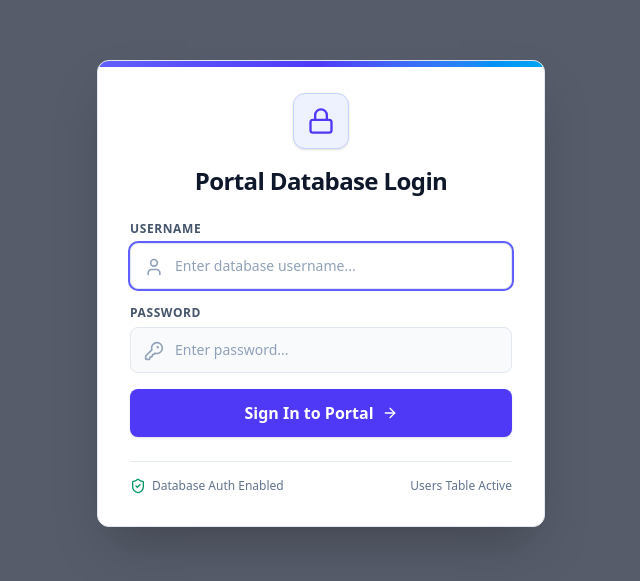
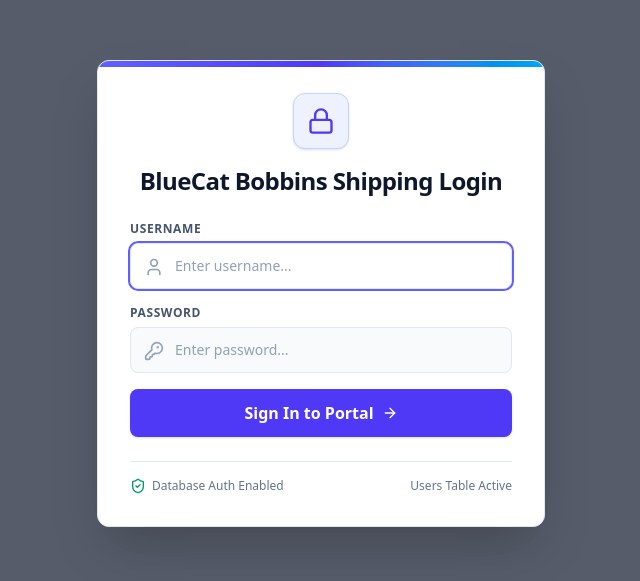
Before and after one commit to kg4iae/BlueCatShipping3, a React (Vite) app: page / in a window 1280 px wide. Shown: the part 107-688 px from the top of the page, without its empty margins (319-959 px from the left). Built offline with nearby package versions, Linux system fonts and the light colour scheme; no server answers.

Commit message:
feat(ui): update login modal branding
Rename portal title and simplify placeholder text to improve user clarity.

```diff
--- a/src/components/LoginModal.tsx
+++ b/src/components/LoginModal.tsx
@@ -46,7 +46,7 @@
           <div className="w-14 h-14 bg-indigo-50 border border-indigo-200 rounded-xl flex items-center justify-center text-indigo-600 mb-4 shadow-sm">
             <Lock className="w-7 h-7" />
           </div>
-          <h2 className="text-2xl font-bold text-slate-900 tracking-tight">Portal Database Login</h2>
+          <h2 className="text-2xl font-bold text-slate-900 tracking-tight">BlueCat Bobbins Shipping Login</h2>
         </div>
 
         <form onSubmit={handleSubmit} className="space-y-4">
@@ -59,7 +59,7 @@
                 type="text"
                 value={username}
                 onChange={(e) => setUsername(e.target.value)}
-                placeholder="Enter database username..."
+                placeholder="Enter username..."
                 className="w-full bg-slate-50 border border-slate-200 rounded-lg px-4 py-3 pl-11 text-slate-900 placeholder-slate-400 focus:outline-none focus:ring-2 focus:ring-indigo-500 focus:bg-white text-sm font-medium"
                 required
                 autoFocus
```
